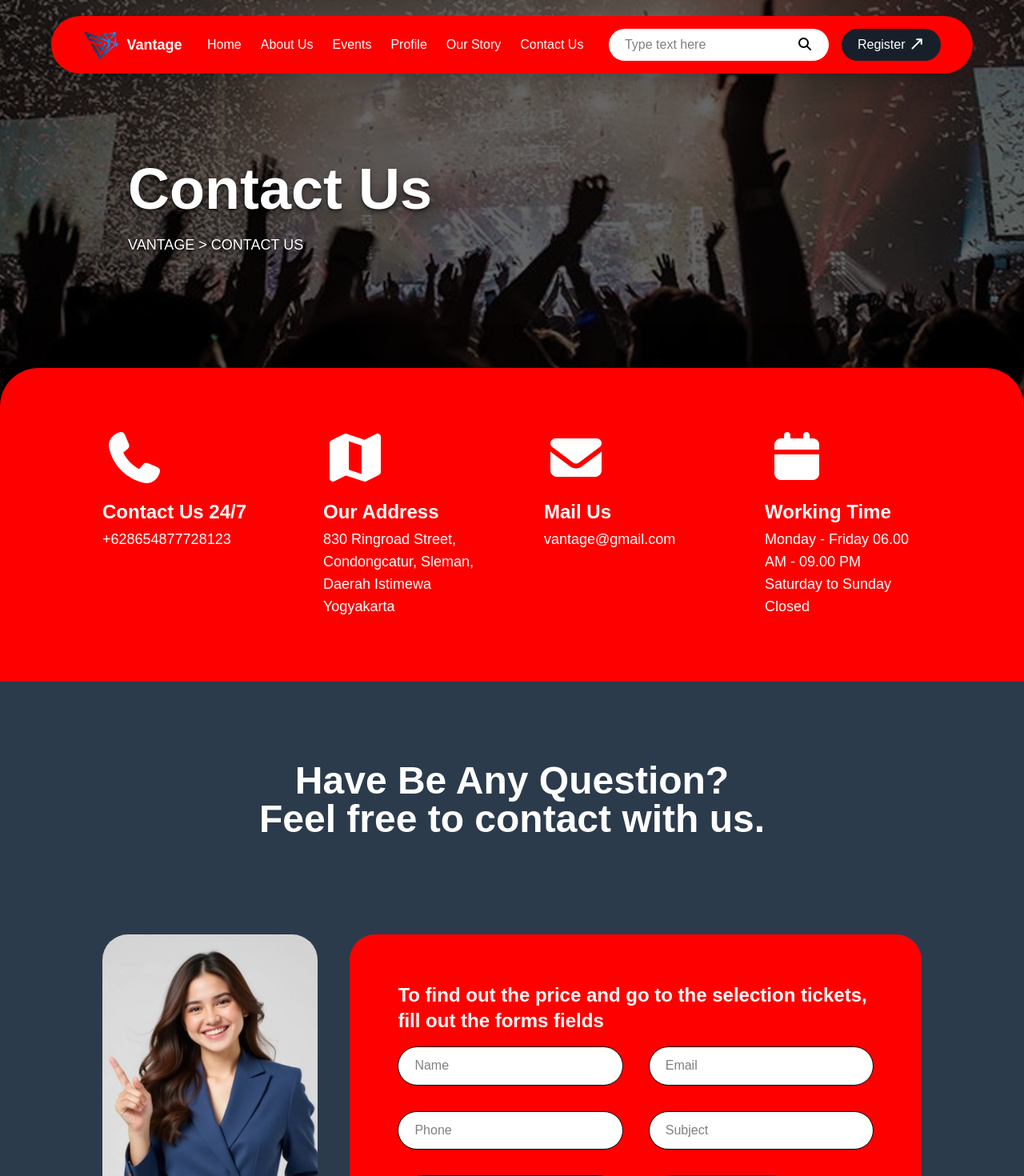
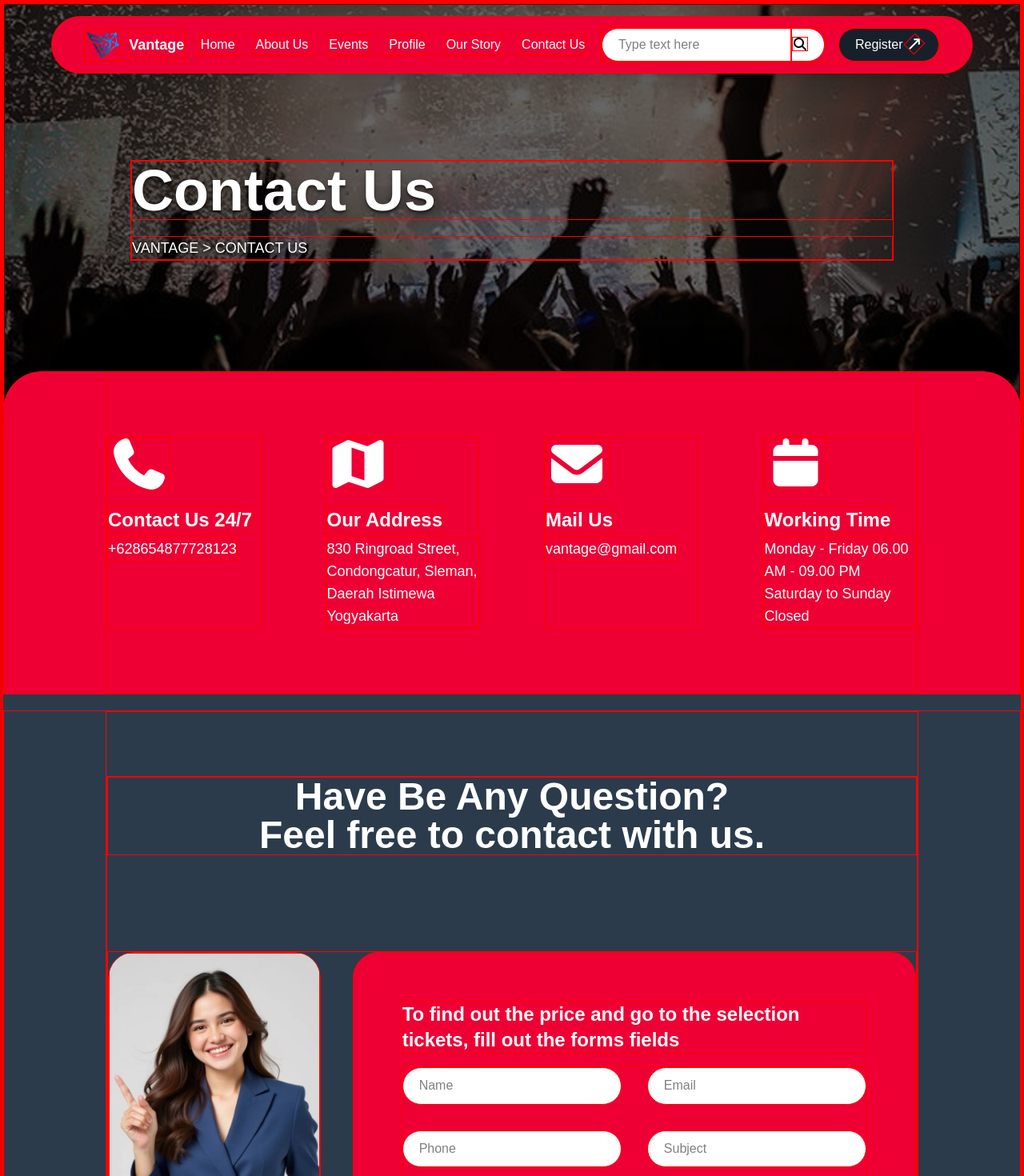
Before and after one commit to Vantage-EO-Project-AMIKOM/Vantage_EO, a Vue app: page /contact in a window 1280 px wide. Shown: the top 1470 px of the page at 80% size. Built offline with nearby package versions, Linux system fonts and the light colour scheme.

Commit message:
home page

```diff
--- a/src/assets/main.css
+++ b/src/assets/main.css
@@ -2,7 +2,7 @@
 
 * {
     user-select: none;
-    /* border: 1px solid red; */
+    border: 1px solid red;
     @import url('https://fonts.cdnfonts.com/css/helvetica-neue-etext-pro');
     font-family: 'Helvetica Neue eText Pro', sans-serif;
 }
--- a/src/components/Footer.vue
+++ b/src/components/Footer.vue
@@ -3,7 +3,7 @@
         <div class=" w-full max-w-4/5 mx-auto pb-20">
 
             <div
-                class=" w-full h-auto bg-[#FF0000] rounded-4xl sm:rounded-full flex flex-col lg:flex-row justify-between items-center p-5 md:p-10 lg:p-10 mb-10">
+                class=" w-full h-auto bg-[#EE0034] rounded-4xl sm:rounded-full flex flex-col lg:flex-row justify-between items-center p-5 md:p-10 lg:p-10 mb-10">
                 <h2 class=" text-3xl xl:text-3xl text-center text-white lg:text-left font-bold mb-3 lg:mb-0">Subscribe
                     to Our Newsletter</h2>
 
--- a/src/components/Navbar.vue
+++ b/src/components/Navbar.vue
@@ -10,7 +10,7 @@ const isOpen = ref(false)
 
 <template>
     <nav
-        class="fixed top-5 left-1/2 -translate-x-1/2 w-[95%] xl:w-[90%] h-18 px-5 xl:px-10 bg-[#FF0000] shadow-xl rounded-full flex justify-between items-center z-50 text-white">
+        class="fixed top-5 left-1/2 -translate-x-1/2 w-[95%] xl:w-[90%] h-18 px-5 xl:px-10 bg-[#EE0034] shadow-xl rounded-full flex justify-between items-center z-50 text-white">
 
         <RouterLink to="/" class=" flex justify-center items-center">
             <img src="./img/onlyLogo.png" alt="Logo" class="h-8 xl:h-10 w-auto mr-2" draggable="false">
--- a/src/views/ContactView.vue
+++ b/src/views/ContactView.vue
@@ -49,7 +49,7 @@ onUnmounted(() => {
 
     <!-- CONTACT INFO -->
     <div class="relative z-10 bg-[#2B3B4C] rounded-[3rem] -mt-10 mb-250 xl:mb-162.5 shadow-[0_0_80px_rgba(0,0,0,0.15)]">
-        <section class=" w-full h-auto bg-[#FF0000] rounded-t-[3rem] relative -top-5">
+        <section class=" w-full h-auto bg-[#EE0034] rounded-t-[3rem] relative -top-5">
             <div class=" w-full max-w-4/5 mx-auto py-20 grid grid-cols-4 gap-20">
 
                 <div class=" w-full h-full flex flex-col items-start text-white">
@@ -96,7 +96,7 @@ onUnmounted(() => {
                                 class=" w-full h-full object-cover object-top">
                         </div>
 
-                        <div class=" w-full ml-10 p-15 bg-[#FF0000] rounded-4xl flex flex-col">
+                        <div class=" w-full ml-10 p-15 bg-[#EE0034] rounded-4xl flex flex-col">
                             <p class=" text-2xl font-bold text-white text-left mb-4">To find out the price and go to
                                 the
                                 selection tickets, fill out the forms fields</p>
--- a/src/views/HomeView.vue
+++ b/src/views/HomeView.vue
@@ -41,11 +41,11 @@
           draggable="false" :style="{ transform: `translateY(${parallaxOffset}px)` }">
       </div>
       <div class="w-full max-w-3/4 mx-auto z-10">
-        <h1 class="w-2/3 capitalize text-7xl font-bold text-white text-shadow-lg/50 text-shadow-black mb-5">let's create
+        <h1 class="w-2/5 capitalize text-5xl font-bold text-white text-shadow-lg/50 text-shadow-black mb-5">let's create
           your event with vantage</h1>
         <RouterLink to="/">
           <button
-            class="px-7 py-4 bg-[#FF0000] rounded-full text-white transition-all hover:translate-x-2 cursor-pointer">Check
+            class="px-9 py-4 bg-[#EE0034] rounded-full text-white transition-all hover:translate-x-2 cursor-pointer">Check
             this
             out!</button>
         </RouterLink>
```
